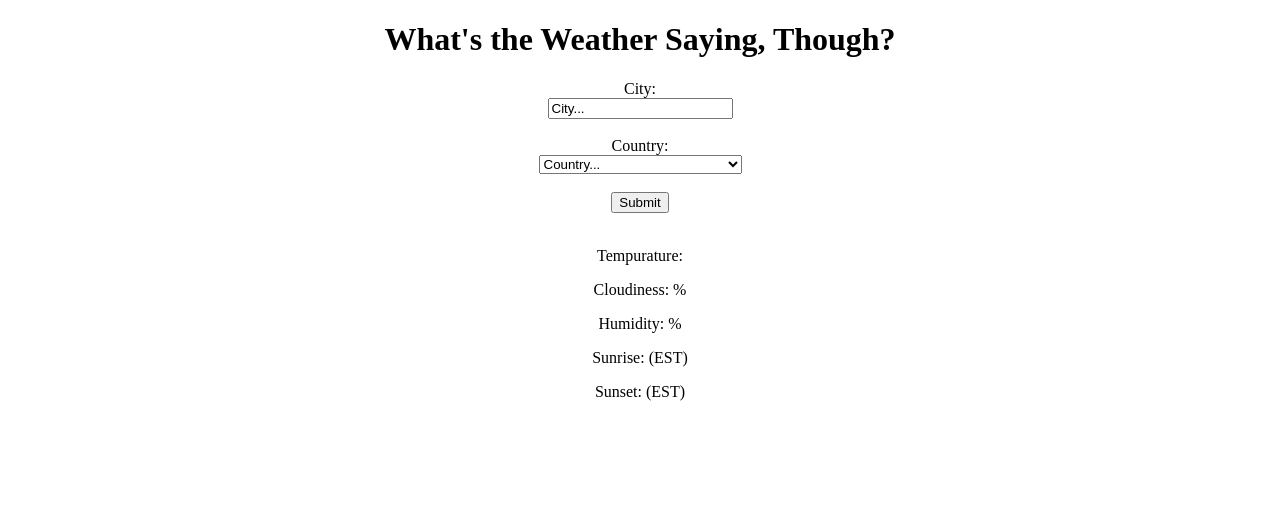
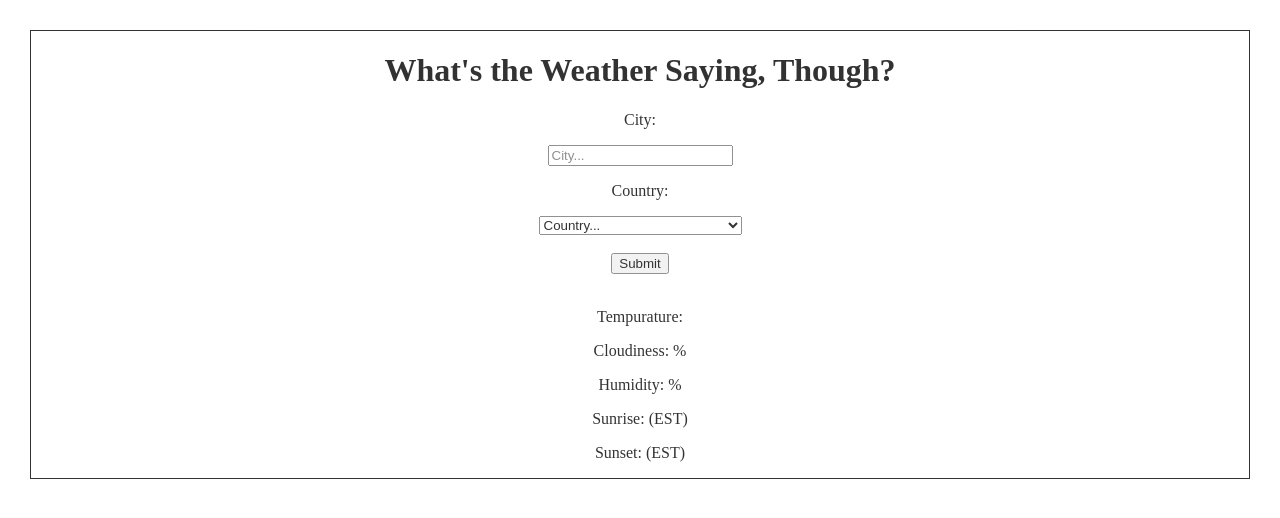
Before and after one commit to bmetcalfe1/myWeather, a plain HTML site: page index.html in a window 1280 px wide. Drawn offline with nearby package versions, Linux system fonts and the light colour scheme.

Commit message:
background added

```diff
--- a/index.html
+++ b/index.html
@@ -21,14 +21,9 @@
 	<div class="data-box">
 		<div class="location-box">
 			<form action="" id="location-choice">
-			City:
-			<br>
-			  <input type="text" name="city-choice" value="City...">
-			  <!-- should make city value not having to be backspaced -->
-			  <br>
-			  <br>
-			Country:
-			<br>
+			<p>City:</p>
+			<input type="text" name="city-choice" placeholder="City...">
+			<p>Country:</p>
 			  <select type="text" name="country-choice">
 				<option value="">Country...</option>
 				<option value="AF">Afghanistan</option>
--- a/style.css
+++ b/style.css
@@ -7,17 +7,22 @@ html {
 }
 
 body {
+  margin: 30px;
+  background-color: #ffffff;
+  border: 1px solid black;
+  opacity: 0.8;
+  filter: alpha(opacity=60); /* For IE8 and earlier */
 }
 
-h1 {
+h1, p {
 	text-align: center;
+	color: black;
 }
 
 .hide {
   display: none;
 }
 
-/*solid rectangle background over photo*/
 .data-box {
 	text-align: center;
 }
```
